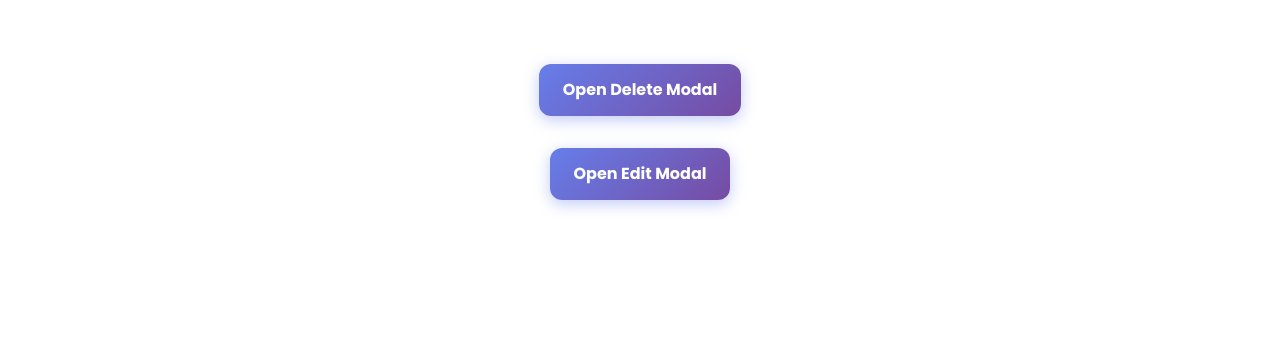
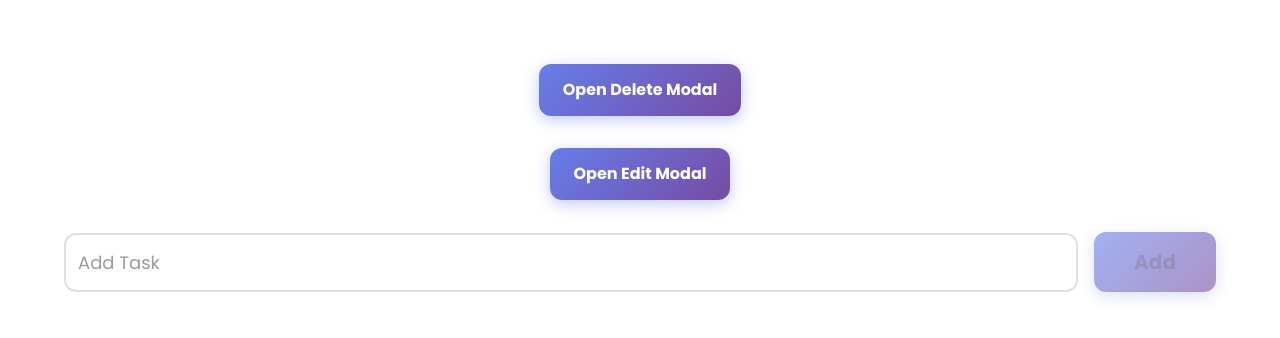
Before and after one commit to razego/todo-app, a Next.js app: page / in a window 1280 px wide. Shown: the top 338 px of the page. Built offline with nearby package versions, Linux system fonts and the light colour scheme; what @mui/material-nextjs would draw is missing.

Commit message:
Add todo

```diff
--- a/app/page.tsx
+++ b/app/page.tsx
@@ -5,6 +5,7 @@ import Box from '@mui/material/Box';
 import Button from '@/components/ui/Button';
 import DeleteTodoModal from '@/components/DeleteTodoModal';
 import EditTodoModal from '@/components/EditTodoModal';
+import AddTodoForm from '@/components/AddTodoForm';
 
 export default function Home() {
   const [isDeleteModalOpen, setIsDeleteModalOpen] = React.useState(false);
@@ -37,7 +38,7 @@ export default function Home() {
       />
 
 
-      <Box sx={{ mt: 4 }}>
+      <Box sx={{ mt: 4}}>
         <Button
           variant="primary"
           onClick={() => setIsEditModalOpen(true)}
@@ -53,6 +54,12 @@ export default function Home() {
       />
       </Box>
 
+      <Box sx={{ mt: 4 }}>
+        <AddTodoForm
+          onAdd={() => {}}
+        />
+      </Box>
+
 
     </Container>
   );
--- /dev/null
+++ b/components/AddTodoForm.tsx
@@ -0,0 +1,68 @@
+'use client';
+import * as React from 'react';
+import { Box } from '@mui/material';
+import Input from '@/components/ui/Input';
+import Button from '@/components/ui/Button';
+
+export interface AddTodoFormProps {
+  onAdd: (todoName: string) => void;
+  loading?: boolean;
+  placeholder?: string;
+}
+
+export const AddTodoForm = React.forwardRef<HTMLDivElement, AddTodoFormProps>(
+  ({ onAdd, loading = false, placeholder = "Add Task" }, ref) => {
+    const [todoName, setTodoName] = React.useState('');
+
+    const handleSubmit = (e: React.FormEvent) => {
+      e.preventDefault();
+      if (todoName.trim()) {
+        onAdd(todoName.trim());
+        setTodoName('');
+      }
+    };
+
+    const isValid = todoName.trim().length > 0;
+
+    return (
+      <Box
+        ref={ref}
+        component="form"
+        onSubmit={handleSubmit}
+        sx={{
+          display: 'flex',
+          gap: 2,
+          alignItems: 'flex-end',
+          width: '100%',
+        }}
+      >
+        <Input
+          value={todoName}
+          onChange={(e) => setTodoName(e.target.value)}
+          placeholder={placeholder}
+          disabled={loading}
+          sx={{ flex: 1 }}
+          size="large"
+        />
+
+        <Button
+          type="submit"
+          variant="primary"
+          size="xl"
+          disabled={!isValid || loading}
+          loading={loading}
+          sx={{
+            minWidth: '100px',
+            height: '52px', // Match large input height
+          }}
+        >
+          Add
+        </Button>
+      </Box>
+    );
+  }
+);
+
+AddTodoForm.displayName = 'AddTodoForm';
+
+export default AddTodoForm;
--- a/components/ui/Button.tsx
+++ b/components/ui/Button.tsx
@@ -4,9 +4,9 @@ import { Button as MuiButton, ButtonProps as MuiButtonProps, styled } from '@mui
 import { alpha } from '@mui/material/styles';
 
 // Extended button props to include custom variants
-export interface ButtonProps extends Omit<MuiButtonProps, 'variant'> {
+export interface ButtonProps extends Omit<MuiButtonProps, 'variant' | 'size'> {
   variant?: 'primary' | 'secondary' | 'outline' | 'ghost' | 'danger';
-  size?: 'small' | 'medium' | 'large';
+  size?: 'small' | 'medium' | 'large' | 'xl';
   fullWidth?: boolean;
   loading?: boolean;
   leftIcon?: React.ReactNode;
@@ -60,6 +60,11 @@ const StyledButton = styled(MuiButton, {
       padding: '16px 32px',
       fontSize: '1.125rem',
       minHeight: '52px',
+    },
+    xl: {
+      padding: '20px 40px',
+      fontSize: '1.25rem',
+      minHeight: '60px',
     },
   };
 
```
